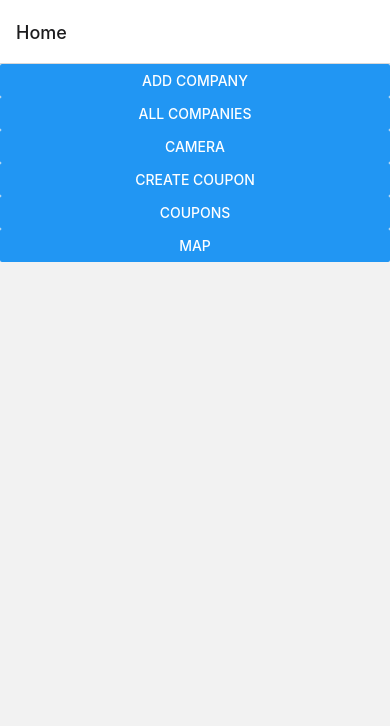
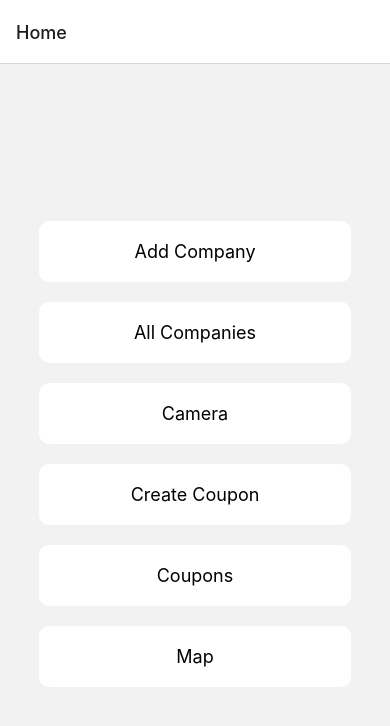
Before and after one commit to Daniellaab/2_obligatoriske, a React Native app in the folder 2_obligatoriske/: screen / in a window 390 px wide. Shown: the top 726 px of the page. Built offline with nearby package versions, Linux system fonts and the light colour scheme.

Commit message:
Styling + alt virker undtagen ændring af data

```diff
--- a/2_obligatoriske/components/AddCompanyScreen.js
+++ b/2_obligatoriske/components/AddCompanyScreen.js
@@ -1,136 +1,64 @@
-import * as React from 'react';
-import { View, Text, StyleSheet, TextInput, Button, Alert, ScrollView, SafeAreaView} from 'react-native';
-import {useEffect, useState} from "react";
-import { getDatabase, ref, push, update  } from "firebase/database";
+import React, { useState } from 'react';
+import { View, TextInput, Button, Alert, StyleSheet } from 'react-native';
+import { getDatabase, ref, push } from 'firebase/database';
+import globalStyles from '../globalStyles/GlobalStyles';
 
+const AddCompanyScreen = ({ navigation }) => {
+  const db = getDatabase();
+  const [companyName, setCompanyName] = useState('');
+  const [companyDescription, setCompanyDescription] = useState('');
+  const [companyCategory, setCompanyCategory] = useState('');
 
-function Add_edit_Company({navigation,route}){
-
-    const db = getDatabase();
-
-    const initialState = {
-        name: '',
-        description: '',
-        category: ''
+  const addCompany = async () => {
+    if (companyName.trim() === '' || companyDescription.trim() === '' || companyCategory.trim() === '') {
+      Alert.alert('All fields are required');
+      return;
     }
 
-    const [newCompany,setNewCompany] = useState(initialState);
-
-    /*Returnere true, hvis vi er på edit company*/
-    const isEditCompany = route.name === "Edit Company";
-
-    useEffect(() => {
-        if(isEditCompany){
-            const company = route.params.company[1];
-            setNewCompany(company)
-        }
-        /*Fjern data, når vi går væk fra screenen*/
-        return () => {
-            setNewCompany(initialState)
-        };
-    }, []);
-
-    const changeTextInput = (name,event) => {
-        setNewCompany({...newCompany, [name]: event});
-    }
-
-    const handleSave = async () => {
-
-        const { name, description, category } = newCompany;
-
-        if(name.length === 0 || description.length === 0 || category.length === 0 ){
-            return Alert.alert('Et af felterne er tomme!');
-        }
-
-        if(isEditCompany){
-            const id = route.params.company[0];
-            // Define the path to the specific company node you want to update
-            const companyRef = ref(db, `Companies/${id}`);
-
-            // Define the fields you want to update
-            const updatedFields = {
-                name,
-                description,
-                category,
+    try {
+      const companiesRef = ref(db, 'Companies');
+      const newCompanyData = {
+        name: companyName,
+        description: companyDescription,
+        category: companyCategory,
       };
 
-            // Use the 'update' function to update the specified fields
-            await update(companyRef, updatedFields)
-                .then(() => {
-                Alert.alert("Din info er nu opdateret");
-                const company = newCompany
-                navigation.navigate("CompanyDetails", { company });
-                })
-                .catch((error) => {
-                console.error(`Error: ${error.message}`);
-                });
+      await push(companiesRef, newCompanyData);
 
-        }else{
-        // Define the path to the "Companies" node where you want to push the new data
-        const companiesRef = ref(db, "/Companies/");
-
-        // Data to push
-        const newCompanyData = {
-            name,
-            description,
-            category,
-        };
-
-        // Push the new data to the "Companies" node
-        await push(companiesRef, newCompanyData)
-            .then(() => {
-            Alert.alert("Saved");
-            setNewCompany(initialState);
-            })
-            .catch((error) => {
-            console.error(`Error: ${error.message}`);
-            });
+      Alert.alert('Company added successfully');
+      setCompanyName('');
+      setCompanyDescription('');
+      setCompanyCategory('');
+    } catch (error) {
+      console.error('Error adding company:', error);
+      Alert.alert('Failed to add company');
     }
   };
 
   return (
-        <SafeAreaView style={styles.container}>
-            <ScrollView>
-                {
-                    Object.keys(initialState).map((key,index) =>{
-                        return(
-                            <View style={styles.row} key={index}>
-                                <Text style={styles.label}>{key}</Text>
+    <View style={globalStyles.container}>
       <TextInput
-                                    value={newCompany[key]}
-                                    onChangeText={(event) => changeTextInput(key,event)}
-                                    style={styles.input}
+        style={globalStyles.input}
+        placeholder="Company Name"
+        value={companyName}
+        onChangeText={(text) => setCompanyName(text)}
       />
+      <TextInput
+        style={globalStyles.input}
+        placeholder="Company Description"
+        value={companyDescription}
+        onChangeText={(text) => setCompanyDescription(text)}
+      />
+      <TextInput
+        style={globalStyles.input}
+        placeholder="Company Category"
+        value={companyCategory}
+        onChangeText={(text) => setCompanyCategory(text)}
+      />
+      <Button title="Add Company" onPress={addCompany} />
     </View>
-                        )
-                    })
-                }
-                {/*Hvis vi er inde på edit company, vis save changes i stedet for add company*/}
-                <Button title={ isEditCompany ? "Save changes" : "Add company"} onPress={() => handleSave()} />
-            </ScrollView>
-        </SafeAreaView>
   );
-}
+};
 
-export default Add_edit_Company;
 
-const styles = StyleSheet.create({
-    container: {
-        flex: 1,
-        justifyContent: 'center'
-    },
-    row: {
-        flexDirection: 'row',
-        height: 30,
-        margin: 10,
-    },
-    label: {
-        fontWeight: 'bold',
-        width: 100
-    },
-    input: {
-        borderWidth: 1,
-        padding:5,
-        flex: 1
-    },
-});
+export default AddCompanyScreen;
--- a/2_obligatoriske/components/AllCompaniesScreen.js
+++ b/2_obligatoriske/components/AllCompaniesScreen.js
@@ -59,18 +59,24 @@ function CompanyList({navigation}){
     );
 }
 
-export default CompanyList;
-
-
 const styles = StyleSheet.create({
     container: {
-        flex: 1,
-        borderWidth: 1,
-        borderRadius:10,
-        margin: 5,
-        padding: 5,
-        height: 50,
-        justifyContent:'center'
+      flex: 1,
+      borderWidth: 1,
+      borderColor: '#ccc',
+      backgroundColor: '#ffffff',
+      margin: 10,
+      padding: 20,
+      borderRadius: 10,
     },
-    label: { fontWeight: 'bold' },
-});
+    companyName: {
+      fontSize: 18,
+      fontWeight: 'bold',
+      marginBottom: 5,
+    },
+    companyDescription: {
+      fontSize: 16,
+    },
+  });
+
+export default CompanyList;
--- a/2_obligatoriske/components/CompanyDetailsScreen.js
+++ b/2_obligatoriske/components/CompanyDetailsScreen.js
@@ -1,31 +1,20 @@
-import * as React from 'react';
-import { View, Text, Platform, StyleSheet, Button, Alert } from 'react-native';
-import {useEffect, useState} from "react";
-import { getDatabase, ref, remove, onValue } from "firebase/database";
+import React, { useEffect, useState } from 'react';
+import { View, Text, StyleSheet, TouchableOpacity, Alert } from 'react-native';
+import { getDatabase, ref, remove } from "firebase/database";
 
-function CompanyDetails ({route,navigation}){
-    const [company,setCompanies] = useState({})
-    useEffect(() => {
-        setCompanies(route.params.company[1]);
-        return () => {
-            setCompanies({})
-        }
-    });
+function CompanyDetails({ route, navigation }) {
+  const [company, setCompany] = useState(route.params.company[1]);
 
   const handleEdit = () => {
-        // Vi navigerer videre til EditCar skærmen og sender bilen videre med
-        const company = route.params.company
-        navigation.navigate('AddCompany', { company });
+    const companyData = route.params.company;
+    navigation.navigate('AddCompany', { companyData });
   };
 
-    // Vi spørger brugeren om han er sikker
   const confirmDelete = () => {
-        /*Er det mobile?*/
-        if(Platform.OS ==='ios' || Platform.OS ==='android'){
+    if (Platform.OS === 'ios' || Platform.OS === 'android') {
       Alert.alert('Are you sure?', 'Do you want to delete the company?', [
         { text: 'Cancel', style: 'cancel' },
-                // Vi bruger this.handleDelete som eventHandler til onPress
-                { text: 'Delete', style: 'destructive', onPress: () => handleDelete() },
+        { text: 'Delete', style: 'destructive', onPress: handleDelete },
       ]);
     }
   };
@@ -33,53 +22,83 @@ function CompanyDetails ({route,navigation}){
   const handleDelete = async () => {
     const id = route.params.company[0];
     const db = getDatabase();
-        // Define the path to the specific company node you want to remove
     const companyRef = ref(db, `Companies/${id}`);
 
-        // Use the 'remove' function to delete the company node
-       await remove(companyRef)
-            .then(() => {
+    try {
+      await remove(companyRef);
       navigation.goBack();
-            })
-            .catch((error) => {
+    } catch (error) {
       Alert.alert(error.message);
-            });
+    }
   };
 
   if (!company) {
     return <Text>No data</Text>;
   }
 
-    //all content
   return (
     <View style={styles.container}>
-            <Button title="Edit" onPress={ () => handleEdit()} />
-            <Button title="Delete" onPress={() => confirmDelete()} />
+      <View style={styles.detailsContainer}>
         {
-                Object.entries(company).map((item,index)=>{
-                    return(
+          Object.entries(company).map((item, index) => {
+            return (
               <View style={styles.row} key={index}>
-                            {/*Vores company keys navn*/}
-                            <Text style={styles.label}>{item[0]} </Text>
-                            {/*Vores company values navne */}
+                <Text style={styles.label}>{item[0]}</Text>
                 <Text style={styles.value}>{item[1]}</Text>
               </View>
-                    )
+            );
           })
         }
+      </View>
+      <View style={styles.buttonsContainer}>
+        <TouchableOpacity style={styles.button} onPress={handleEdit}>
+          <Text style={styles.buttonText}>Edit</Text>
+        </TouchableOpacity>
+        <TouchableOpacity style={styles.button} onPress={confirmDelete}>
+          <Text style={styles.buttonText}>Delete</Text>
+        </TouchableOpacity>
+      </View>
     </View>
   );
 }
 
+const styles = StyleSheet.create({
+  container: {
+    flex: 1,
+    padding: 20,
+  },
+  detailsContainer: {
+    backgroundColor: '#f8f8f8',
+    padding: 15,
+    borderRadius: 10,
+    marginBottom: 20,
+  },
+  row: {
+    flexDirection: 'row',
+    marginBottom: 10,
+  },
+  label: {
+    width: 100,
+    fontWeight: 'bold',
+  },
+  value: {
+    flex: 1,
+  },
+  buttonsContainer: {
+    flexDirection: 'row',
+    justifyContent: 'space-between',
+  },
+  button: {
+    backgroundColor: '#007AFF',
+    padding: 10,
+    borderRadius: 8,
+    width: '48%', // Adjust the width as needed
+  },
+  buttonText: {
+    color: '#fff',
+    fontWeight: 'bold',
+    textAlign: 'center',
+  },
+});
+
 export default CompanyDetails;
-
-const styles = StyleSheet.create({
-    container: { flex: 1, justifyContent: 'flex-start' },
-    row: {
-        margin: 5,
-        padding: 5,
-        flexDirection: 'row',
-    },
-    label: { width: 100, fontWeight: 'bold' },
-    value: { flex: 1 },
-});
--- a/2_obligatoriske/components/CouponsScreen.js
+++ b/2_obligatoriske/components/CouponsScreen.js
@@ -1,7 +1,7 @@
 import React, { useEffect, useState } from 'react';
-import { View, Text, FlatList } from 'react-native';
-import { getDatabase, ref, onValue } from 'firebase/database';
-
+import { View, Text, FlatList, StyleSheet } from 'react-native';
+import { getDatabase, ref, onValue, off } from 'firebase/database';
+import globalStyles from '../globalStyles/GlobalStyles';
 
 const CouponsScreen = ({ route }) => {
   const db = getDatabase();
@@ -30,17 +30,20 @@ const CouponsScreen = ({ route }) => {
   }, [company]);
 
   return (
-    <View>
+    <View style={styles.container}>
       {coupons.length === 0 ? (
-        <Text>No coupons available</Text>
+        <Text style={styles.emptyText}>No coupons available</Text>
       ) : (
         <FlatList
+          style={styles.flatList}
           data={coupons}
           keyExtractor={(item) => item.id}
           renderItem={({ item }) => (
-            <View style={{ marginVertical: 10 }}>
-              <Text>{item.description}</Text>
-              <Text>{item.used ? 'Used' : 'Not Used'}</Text>
+            <View style={styles.couponContainer}>
+              <Text style={styles.couponDescription}>{item.description}</Text>
+              <Text style={item.used ? styles.usedText : styles.notUsedText}>
+                {item.used ? 'Used' : 'Not Used'}
+              </Text>
             </View>
           )}
         />
@@ -49,4 +52,48 @@ const CouponsScreen = ({ route }) => {
   );
 };
 
+const styles = StyleSheet.create({
+  container: {
+    flex: 1,
+    padding: 20,
+    backgroundColor: '#f7f7f7',
+  },
+  emptyText: {
+    fontSize: 18,
+    color: '#555',
+    textAlign: 'center',
+    marginTop: 20,
+  },
+  flatList: {
+    marginTop: 20,
+  },
+  couponContainer: {
+    backgroundColor: '#fff',
+    borderRadius: 10,
+    padding: 15,
+    marginBottom: 10,
+    shadowColor: '#000',
+    shadowOffset: {
+      width: 0,
+      height: 2,
+    },
+    shadowOpacity: 0.2,
+    shadowRadius: 2,
+    elevation: 2,
+  },
+  couponDescription: {
+    fontSize: 16,
+    fontWeight: 'bold',
+    marginBottom: 5,
+  },
+  usedText: {
+    color: '#f00',
+    fontSize: 14,
+  },
+  notUsedText: {
+    color: '#4caf50',
+    fontSize: 14,
+  },
+});
+
 export default CouponsScreen;
--- a/2_obligatoriske/components/CreateCouponScreen.js
+++ b/2_obligatoriske/components/CreateCouponScreen.js
@@ -1,6 +1,7 @@
 import React, { useState } from 'react';
-import { View, TextInput, Button, Alert } from 'react-native';
+import { View, TextInput, Button, StyleSheet, Alert } from 'react-native';
 import { getDatabase, ref, push } from 'firebase/database';
+import globalStyles from '../globalStyles/GlobalStyles';
 
 const CreateCouponScreen = ({ route }) => {
   const db = getDatabase();
@@ -14,16 +15,12 @@ const CreateCouponScreen = ({ route }) => {
     }
 
     try {
-      // Define the path to the "coupons" node under the specific company
       const couponsRef = ref(db, `Companies/${company}/coupons`);
-
-      // Data to push
       const newCouponData = {
         description: couponDescription,
         used: false,
       };
 
-      // Push the new coupon data to the "coupons" node under the specific company
       await push(couponsRef, newCouponData);
 
       Alert.alert('Coupon created successfully');
@@ -35,13 +32,14 @@ const CreateCouponScreen = ({ route }) => {
   };
 
   return (
-    <View>
+    <View style={globalStyles.container}>
       <TextInput
+        style={globalStyles.input}
         placeholder="Coupon Description"
         value={couponDescription}
         onChangeText={(text) => setCouponDescription(text)}
       />
-      <Button title="Create Coupon" onPress={createCoupon} />
+      <Button title="Create Coupon" onPress={createCoupon} color="#007aff" />
     </View>
   );
 };
--- a/2_obligatoriske/components/HomeScreen.js
+++ b/2_obligatoriske/components/HomeScreen.js
@@ -1,17 +1,54 @@
 import React from 'react';
-import { View, Button } from 'react-native';
+import { View, Text, TouchableOpacity, StyleSheet } from 'react-native';
 
 const HomeScreen = ({ navigation }) => {
+  const menuItems = [
+    { title: 'Add Company', screen: 'AddCompany' },
+    { title: 'All Companies', screen: 'AllCompanies' },
+    { title: 'Camera', screen: 'Camera' },
+    { title: 'Create Coupon', screen: 'CreateCoupon' },
+    { title: 'Coupons', screen: 'Coupons' },
+    { title: 'Map', screen: 'Map' },
+  ];
+
   return (
-    <View>
-      <Button title="Add Company" onPress={() => navigation.navigate('AddCompany')} />
-      <Button title="All Companies" onPress={() => navigation.navigate('AllCompanies')} />
-      <Button title="Camera" onPress={() => navigation.navigate('Camera')} />
-      <Button title="Create Coupon" onPress={() => navigation.navigate('CreateCoupon')} />
-      <Button title="Coupons" onPress={() => navigation.navigate('Coupons')} />
-      <Button title='Map' onPress={() => navigation.navigate('Map')}/>
+    <View style={styles.container}>
+      {menuItems.map((item, index) => (
+        <TouchableOpacity
+          key={index}
+          style={styles.buttonContainer}
+          onPress={() => navigation.navigate(item.screen)}
+        >
+          <View style={styles.button}>
+            <Text style={styles.buttonText}>{item.title}</Text>
+          </View>
+        </TouchableOpacity>
+      ))}
     </View>
   );
 };
 
+const styles = StyleSheet.create({
+  container: {
+    flex: 1,
+    justifyContent: 'center',
+    alignItems: 'center',
+  },
+  buttonContainer: {
+    width: '80%',
+    marginVertical: 10,
+  },
+  button: {
+    backgroundColor: '#fff',
+    elevation: 5,
+    paddingVertical: 20,
+    paddingHorizontal: 10,
+    borderRadius: 10,
+  },
+  buttonText: {
+    fontSize: 18,
+    textAlign: 'center',
+  },
+});
+
 export default HomeScreen;
--- /dev/null
+++ b/2_obligatoriske/globalStyles/GlobalStyles.js
@@ -0,0 +1,53 @@
+import { StyleSheet } from 'react-native';
+
+const globalStyles = StyleSheet.create({
+  container: {
+    flex: 1,
+    backgroundColor: '#ffffff',
+    paddingHorizontal: 20,
+    paddingVertical: 30,
+  },
+  title: {
+    fontSize: 24,
+    fontWeight: 'bold',
+    marginBottom: 20,
+    textAlign: 'center',
+  },
+  subTitle: {
+    fontSize: 18,
+    fontWeight: 'bold',
+    marginBottom: 10,
+  },
+  input: {
+    borderWidth: 1,
+    borderColor: '#ccc',
+    borderRadius: 8,
+    fontSize: 16,
+    paddingHorizontal: 12,
+    paddingVertical: 10,
+    marginBottom: 20,
+  },
+  button: {
+    backgroundColor: '#007bff',
+    borderRadius: 8,
+    padding: 14,
+    alignItems: 'center',
+  },
+  buttonText: {
+    color: '#ffffff',
+    fontSize: 18,
+    fontWeight: 'bold',
+  },
+  listItem: {
+    borderWidth: 1,
+    borderColor: '#ccc',
+    borderRadius: 8,
+    padding: 14,
+    marginBottom: 10,
+    flexDirection: 'row',
+    justifyContent: 'space-between',
+    alignItems: 'center',
+  },
+});
+
+export default globalStyles;
```
Also changed, not shown: 2_obligatoriske/package.json (+7 -3 lines), 1 other file (tests, documents, lock files or other folders). Lines whose indentation alone changed are shown as unchanged.
